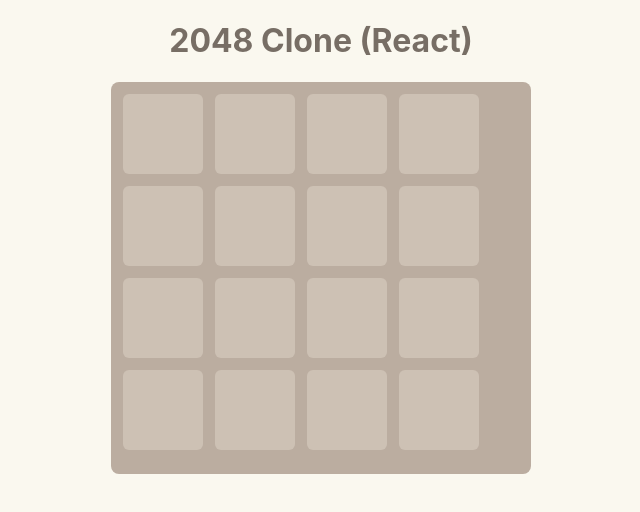
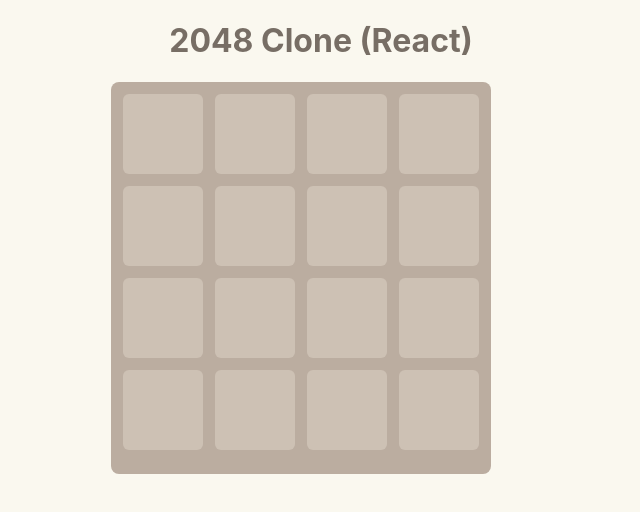
Before and after one commit to a42b/2048-clone, a React (Vite) app in the folder 2048-react/: page / in a window 1280 px wide. Shown: the top 512 px of the page, without its empty margins (319-959 px from the left). Built offline with nearby package versions, Linux system fonts and the light colour scheme; the HTML template or start-up script is replaced by a standard one.

Commit message:
fix grid background position

```diff
--- a/2048-react/src/styles.css
+++ b/2048-react/src/styles.css
@@ -1,6 +1,6 @@
 body { font-family: Inter, Arial, sans-serif; background:#faf8ef; margin:20px; color:#776e65; }
 .app { width:420px; margin:0 auto; }
 .title { text-align:center; }
-.board { background:#bbada0; padding:12px; border-radius:8px; }
+.board { background:#bbada0; padding:12px; border-radius:8px; width: fit-content; height: fit-content; }
 .board-row { display:flex; gap:12px; margin-bottom:12px; }
 .tile.placeholder { width:80px; height:80px; background:#cdc1b4; border-radius:6px; }
```
